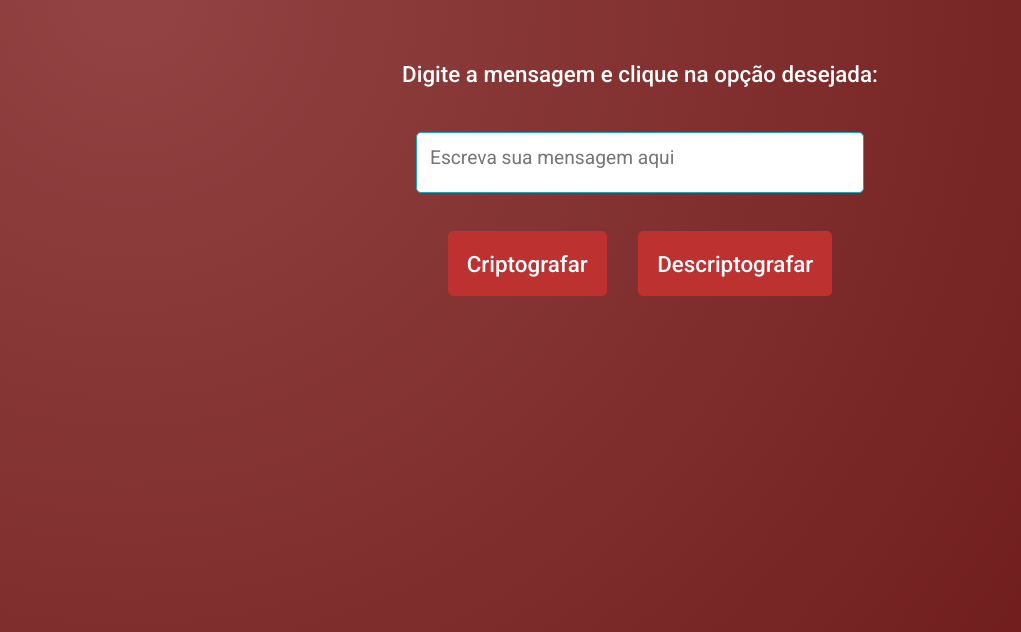
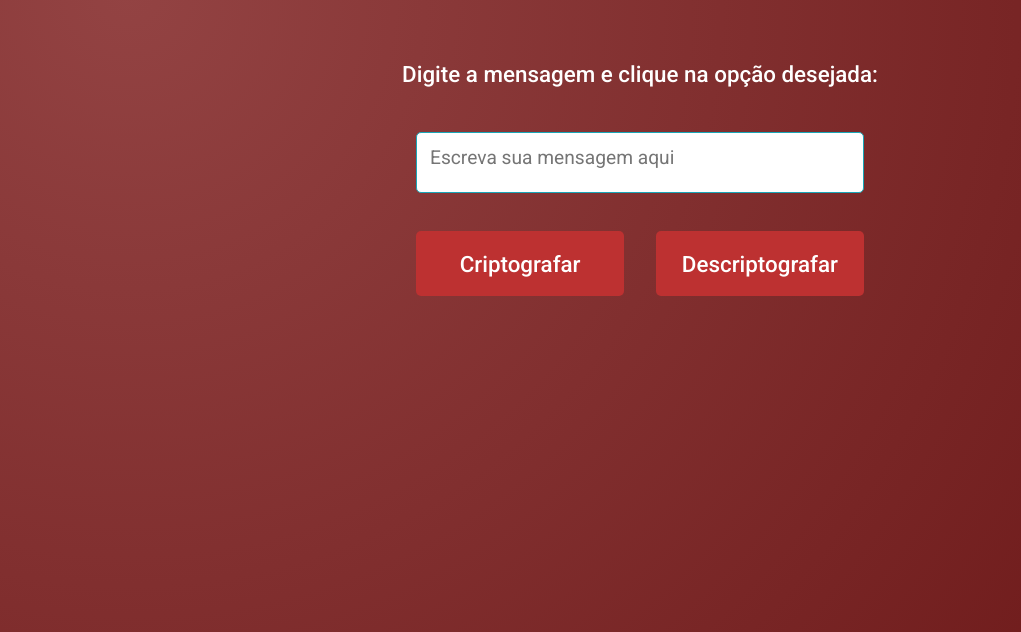
Before and after one commit to jvcorado/Criptografia, a plain HTML site: page index.html in a window 1280 px wide. Shown: the part 168-800 px from the top of the page, without its empty margins (0-1021 px from the left). Drawn offline with Linux system fonts and the light colour scheme; a web font is replaced by a local one.

Commit message:
Update style.css

```diff
--- a/style.css
+++ b/style.css
@@ -79,6 +79,7 @@
 
 
   .btn-style {
+    width: 16.3vw;
     margin: 1%;
     padding: 1.5%;
     color: #fff;
```
